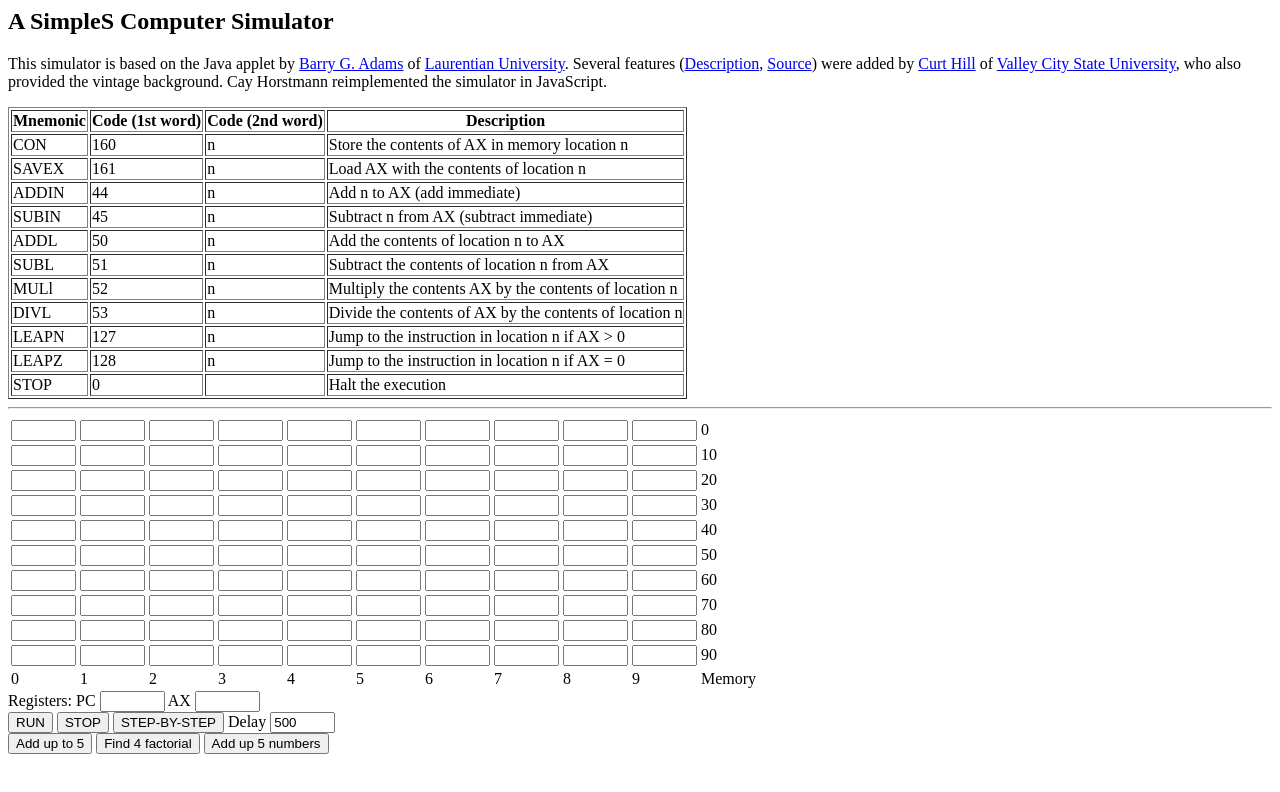
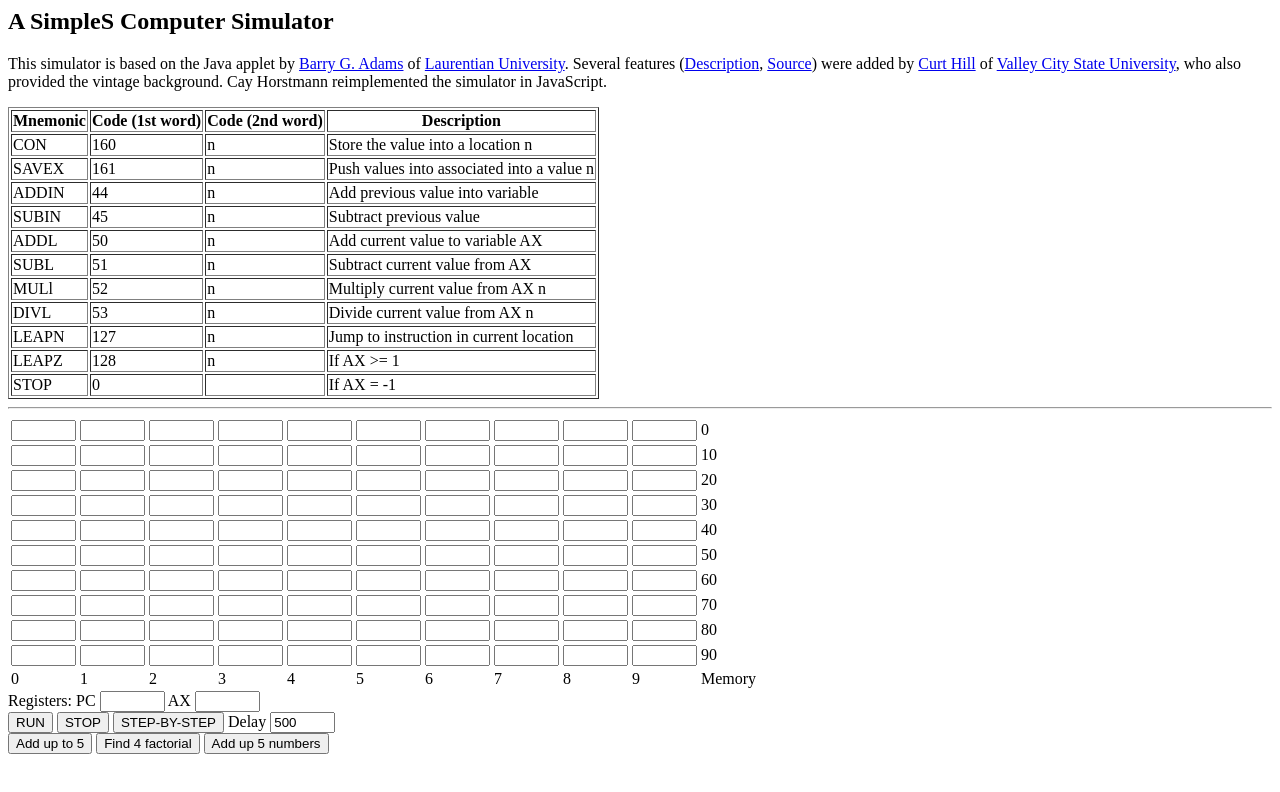
Before and after one commit to AngelicaTatum/Comp-Org-Project, a plain HTML site: page prj/index.html in a window 1280 px wide. Drawn offline with Linux system fonts and the light colour scheme.

Commit message:
Update index.html

```diff
--- a/prj/index.html
+++ b/prj/index.html
@@ -17,67 +17,67 @@
         <td>CON</td>
         <td>160</td>
         <td>n</td>
-        <td>Store the contents of AX in memory location n</td>
+        <td>Store the value into a location n</td>
       </tr>
       <tr>
         <td>SAVEX</td>
         <td>161</td>
         <td>n</td>
-        <td>Load AX with the contents of location n</td>
+        <td>Push values into associated into a value n</td>
       </tr>
       <tr>
         <td>ADDIN</td>
         <td>44</td>
         <td>n</td>
-        <td>Add n to AX (add immediate)</td>
+        <td>Add previous value into variable</td>
       </tr>
       <tr>
         <td>SUBIN</td>
         <td>45</td>
         <td>n</td>
-        <td>Subtract n from AX (subtract immediate)</td>
+        <td>Subtract previous value</td>
       </tr>
       <tr>
         <td>ADDL</td>
         <td>50</td>
         <td>n</td>
-        <td>Add the contents of location n to AX</td>
+        <td>Add current value to variable AX</td>
       </tr>
       <tr>
         <td>SUBL</td>
         <td>51</td>
         <td>n</td>
-        <td>Subtract the contents of location n from AX</td>
+        <td>Subtract current value from AX</td>
       </tr>
       <tr>
         <td>MULl</td>
         <td>52</td>
         <td>n</td>
-        <td>Multiply the contents AX by the contents of location n</td>
+        <td>Multiply current value from AX n</td>
       </tr>
       <tr>
         <td>DIVL</td>
         <td>53</td>
         <td>n</td>
-        <td>Divide the contents of AX by the contents of location n</td>
+        <td>Divide current value from AX n</td>
       </tr>
       <tr>
         <td>LEAPN</td>
         <td>127</td>
         <td>n</td>
-        <td>Jump to the instruction in location n if AX &gt; 0</td>
+        <td>Jump to instruction in current location</td>
       </tr>
       <tr>
         <td>LEAPZ</td>
         <td>128</td>
         <td>n</td>
-        <td>Jump to the instruction in location n if AX = 0</td>
+        <td>If AX >= 1</td>
       </tr>
       <tr>
         <td>STOP</td>
         <td>0</td>
         <td></td>
-        <td>Halt the execution</td>
+        <td>If AX = -1</td>
       </tr>
     </table>
     <hr/>
```
